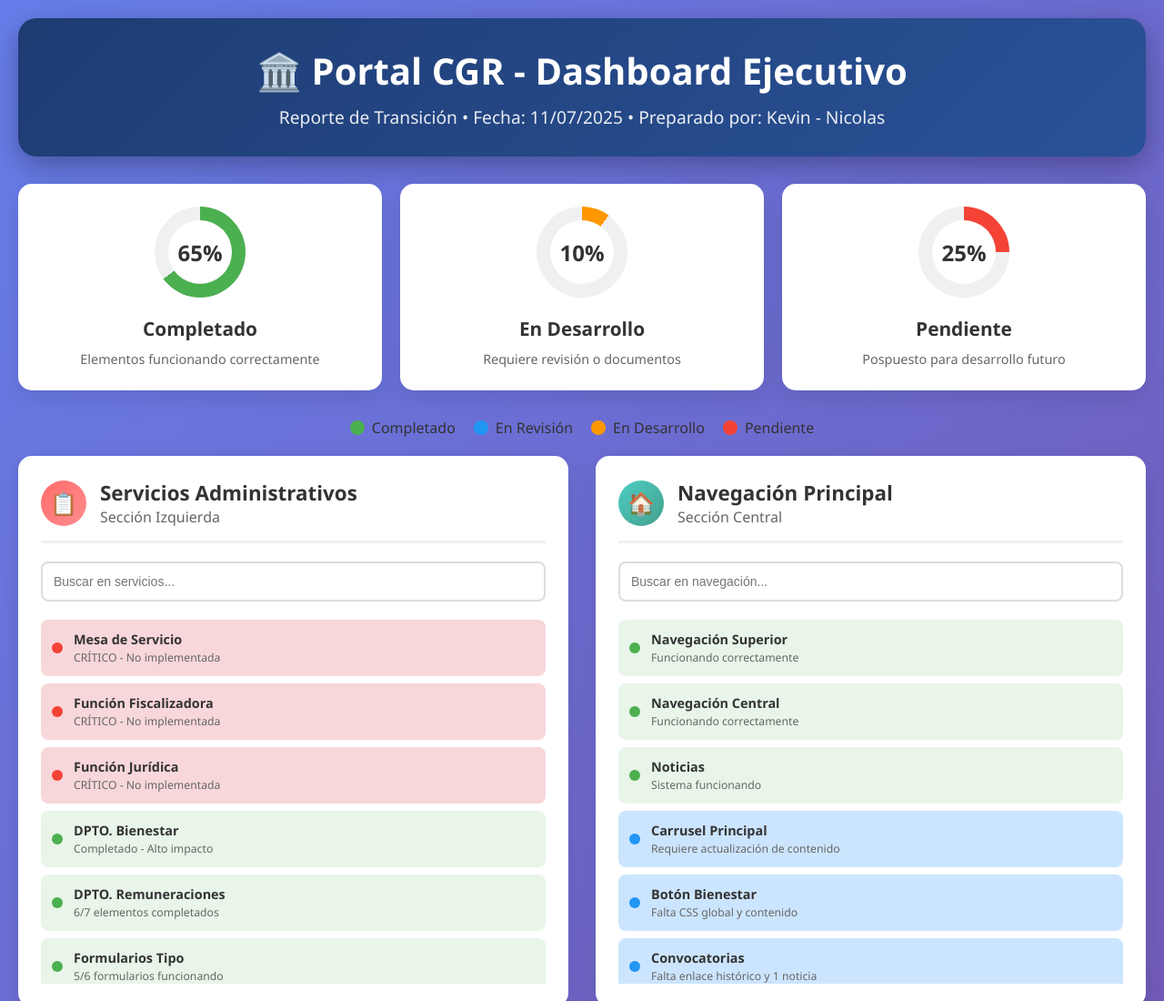
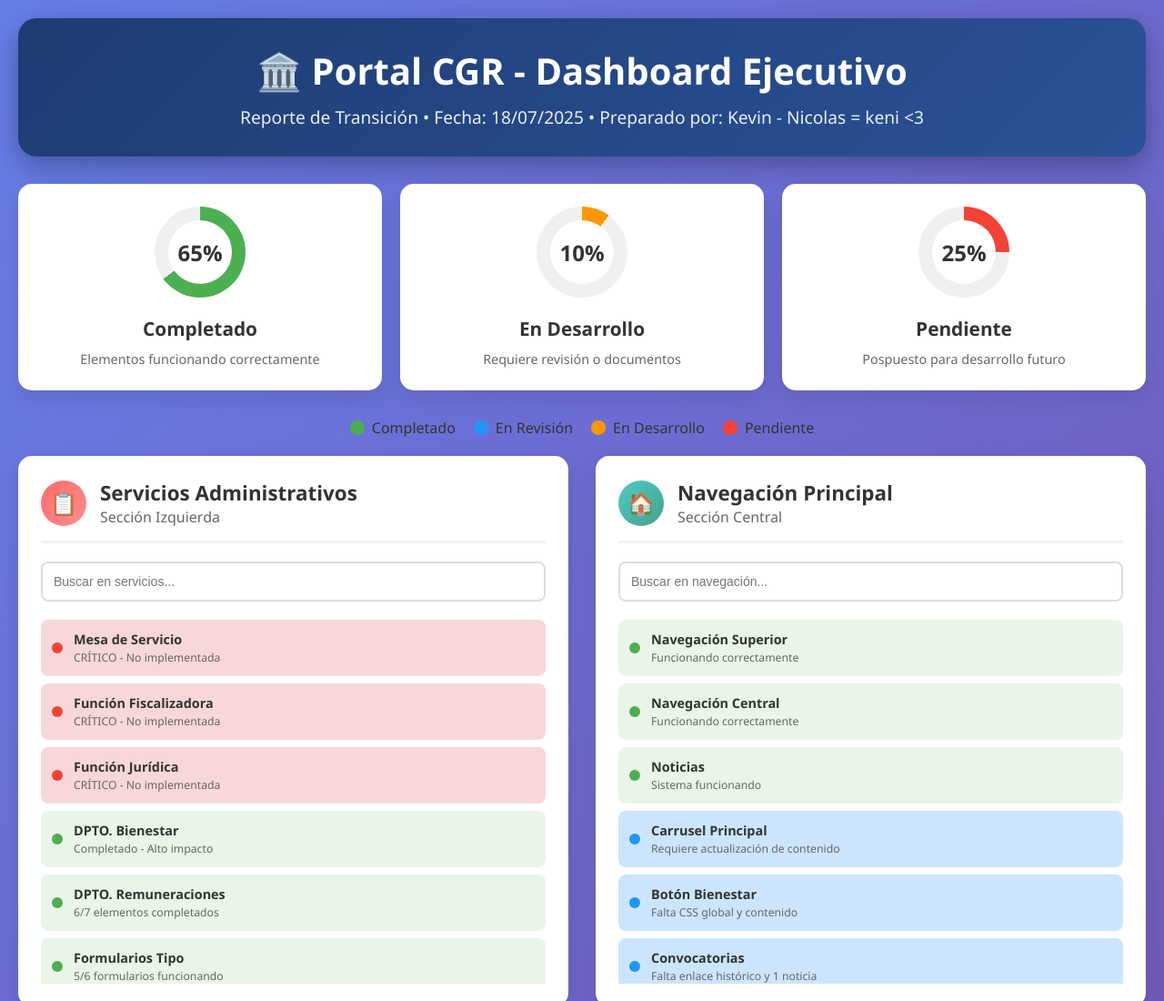
Before and after one commit to Masterk2123/Estado-MICGR, a plain HTML site: page index.html in a window 1280 px wide. Shown: the top 1100 px of the page at 91% size. Drawn offline with Linux system fonts and the light colour scheme.

Commit message:
Update index.html
nuestro ship

```diff
--- a/index.html
+++ b/index.html
@@ -299,7 +299,7 @@
     <div class="container">
         <div class="header">
             <h1>🏛️ Portal CGR - Dashboard Ejecutivo</h1>
-            <p>Reporte de Transición • Fecha: 11/07/2025 • Preparado por: Kevin - Nicolas</p>
+            <p>Reporte de Transición • Fecha: 18/07/2025 • Preparado por: Kevin - Nicolas = keni <3</p>
         </div>
 
         <div class="progress-overview">
```
